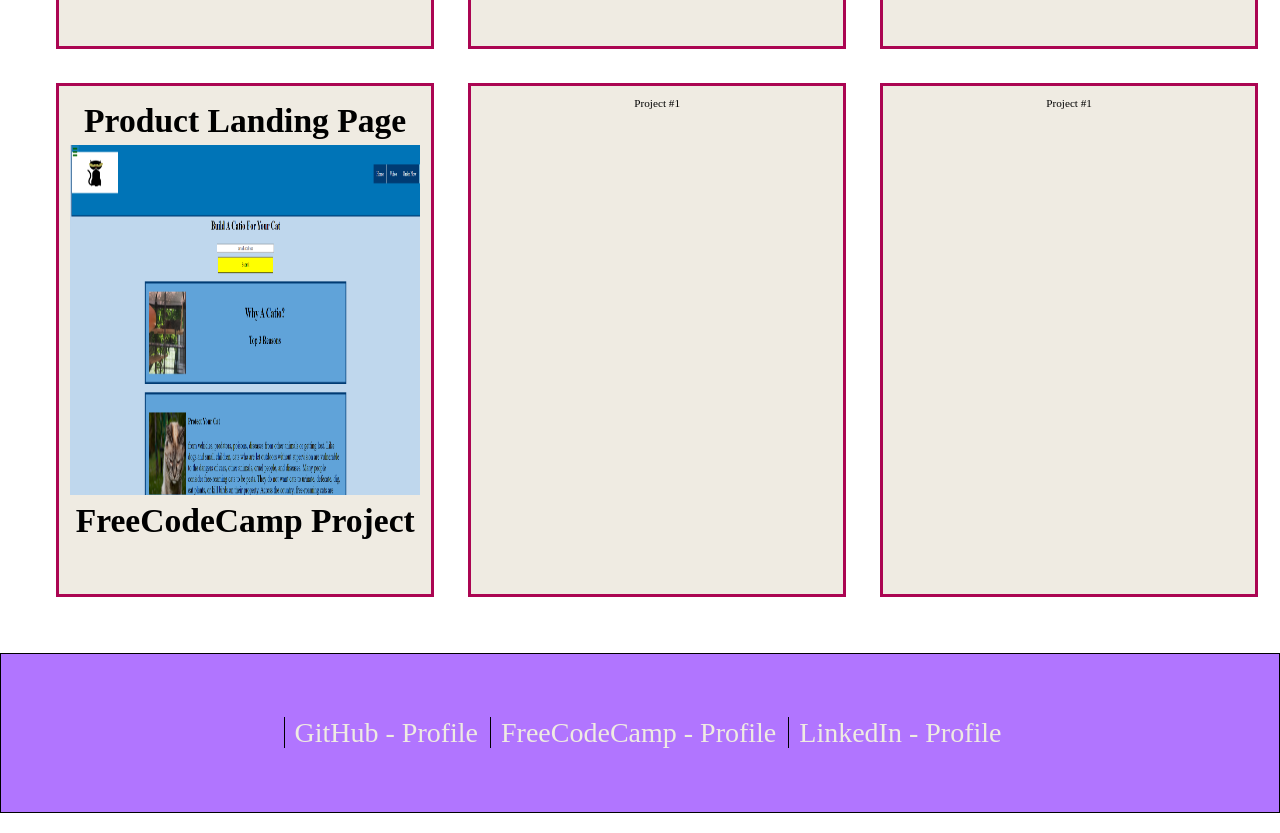
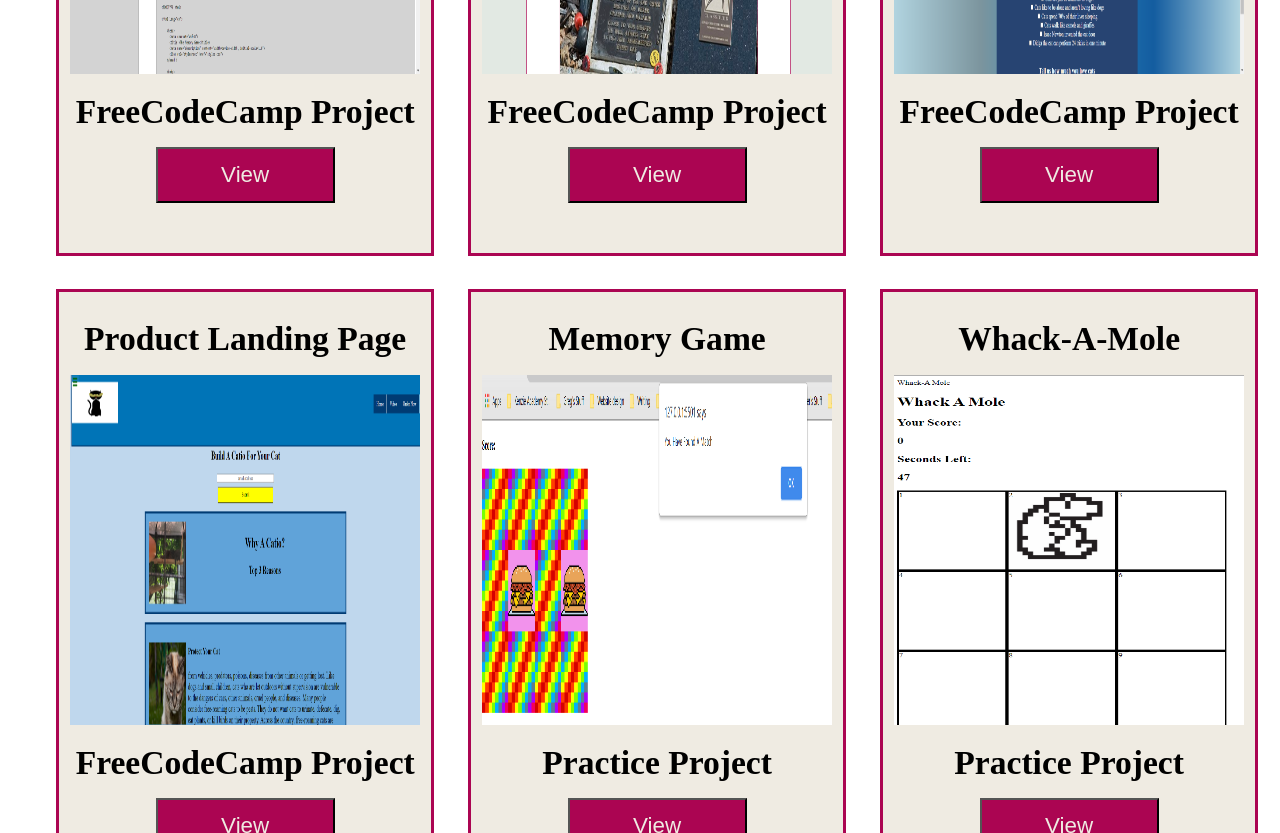
Before and after one commit to grj923/portfolio-page, a plain HTML site: page index.html in a window 1280 px wide. Shown: the part 1967-2800 px from the top of the page. Drawn offline with Linux system fonts and the light colour scheme.

Commit message:
need to link to live site or code,

```diff
--- a/index.html
+++ b/index.html
@@ -40,6 +40,7 @@
            <h3 class="project-header">
             Kenzie Academy Project
           </h3>
+          <button class="liveButton">View</button>
         </div>
         <div class="project-title" "project-2">
 
@@ -52,6 +53,7 @@
           <h3 class="project-header">
             Kenzie Academy Project
           </h3>
+          <button class="liveButton">View</button>
         </div>
         <div class="project-title" "project-3">
 
@@ -64,6 +66,7 @@
           <h3 class="project-header">
             Practice Project
           </h3>
+          <button class="liveButton">View</button>
         </div>
         <div class="project-title" "project-4">
 
@@ -76,6 +79,7 @@
           <h3 class="project-header">
             FreeCodeCamp Project
           </h3>
+          <button class="liveButton">View</button>
           </div>
         <div class="project-title" "project-5">
 
@@ -88,6 +92,7 @@
           <h3 class="project-header" >
             FreeCodeCamp Project
           </h3>
+          <button class="liveButton">View</button>
         </div>
         <div class="project-title" "project-6">
 
@@ -100,6 +105,7 @@
           <h3 class="project-header">
             FreeCodeCamp Project
           </h3>
+          <button class="liveButton">View</button>
         </div>
         <div class="project-title" "project-7">
 
@@ -113,9 +119,36 @@
         <h3 class="project-header">
           FreeCodeCamp Project
       </h3>
+      <button class="liveButton">View</button>
         </div>
-        <div class="project-title" "project-8">Project #1</div>
-        <div class="project-title" "project-9">Project #1</div>
+        <div class="project-title" "project-8">
+          <h3 class="project-header">
+            Memory Game
+       </h3>
+          <img
+          class="project-image"
+          src="./assests/memorygame.png"
+          alt="Project Seven">
+          <h3 class="project-header">
+           Practice Project
+        </h3>
+        <button class="liveButton">View</button>
+
+
+        </div>
+        <div class="project-title" "project-9">
+          <h3 class="project-header">
+            Whack-A-Mole
+       </h3>
+          <img
+          class="project-image"
+          src="./assests/whack-a-mole.png"
+          alt="Project Seven">
+          <h3 class="project-header">
+           Practice Project
+        </h3>
+        <button class="liveButton">View</button>
+        </div>
       </div>
     </section>
 
--- a/styles.css
+++ b/styles.css
@@ -28,7 +28,7 @@ a {
   top: 0;
   left: 0;
   width: 100%;
-  background: #ab0552;
+  background: black;
 }
 .nav-list {
   display: flex;
@@ -48,16 +48,16 @@ a {
   align-items: center;
   width: 100%;
   height: 100vh;
-  background-color: #07040a;
-  background-image: linear-gradient(38deg, #7e8386 0%, #212022 100%);
-  border-bottom: 10px solid #ab0552;
+  background-color: #ab0552;
+  background-image: linear-gradient(68deg, #f8bcd8 0%, #ab0552, 100%);
+  border-bottom: 2em solid #07040a;
 }
 h1 {
-  color: #efebe2;
+  color: #07040a;
   font-size: 8rem;
 }
 h2 {
-  color: #efebe2;
+  color: #07040a;
   font-size: 4rem;
 }
 h1,
@@ -95,8 +95,8 @@ h2 {
 }
 .project-header {
   font-size: 3rem;
-  padding-top: 5px;
-  padding-bottom: 5px;
+  padding-top: 0.5em;
+  padding-bottom: 0.5em;
 }
 
 #portfolio {
@@ -108,11 +108,27 @@ h2 {
   background-color: #b175ff;
   width: 100%;
   height: 20vh;
-  border: 1px solid black;
+  border: 0.5em solid black;
 }
 .profile-link {
-  border-left: 1px solid black;
-  padding-left: 10px;
+  border-left: 0.1em solid black;
+  padding-left: 1em;
   font-size: 2.5rem;
-  margin-left: 5px;
+  margin-left: 1em;
 }
+.profile-link:first-child {
+  border-left: none;
+}
+.profile-link:hover {
+  color: #ab0552;
+}
+.liveButton {
+  background-color: #ab0552;
+  color: #efebe2;
+  height: 2.5em;
+  width: 8em;
+  font-size: 2rem;
+}
+.liveButton:hover {
+  background-color: #b175ff;
+}
```
Also changed, not shown: assests/memorygame.png (added), assests/whack-a-mole.png (added).
